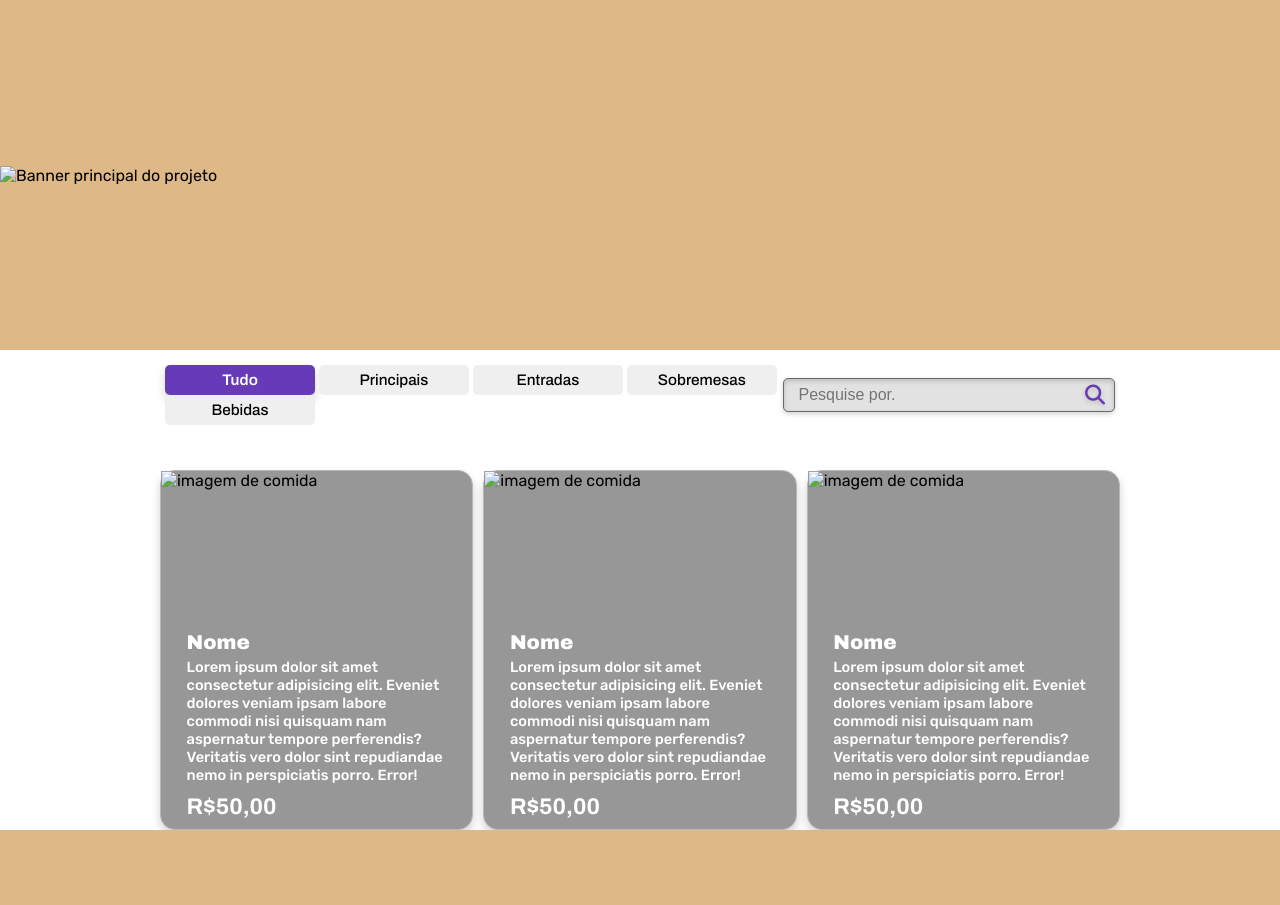
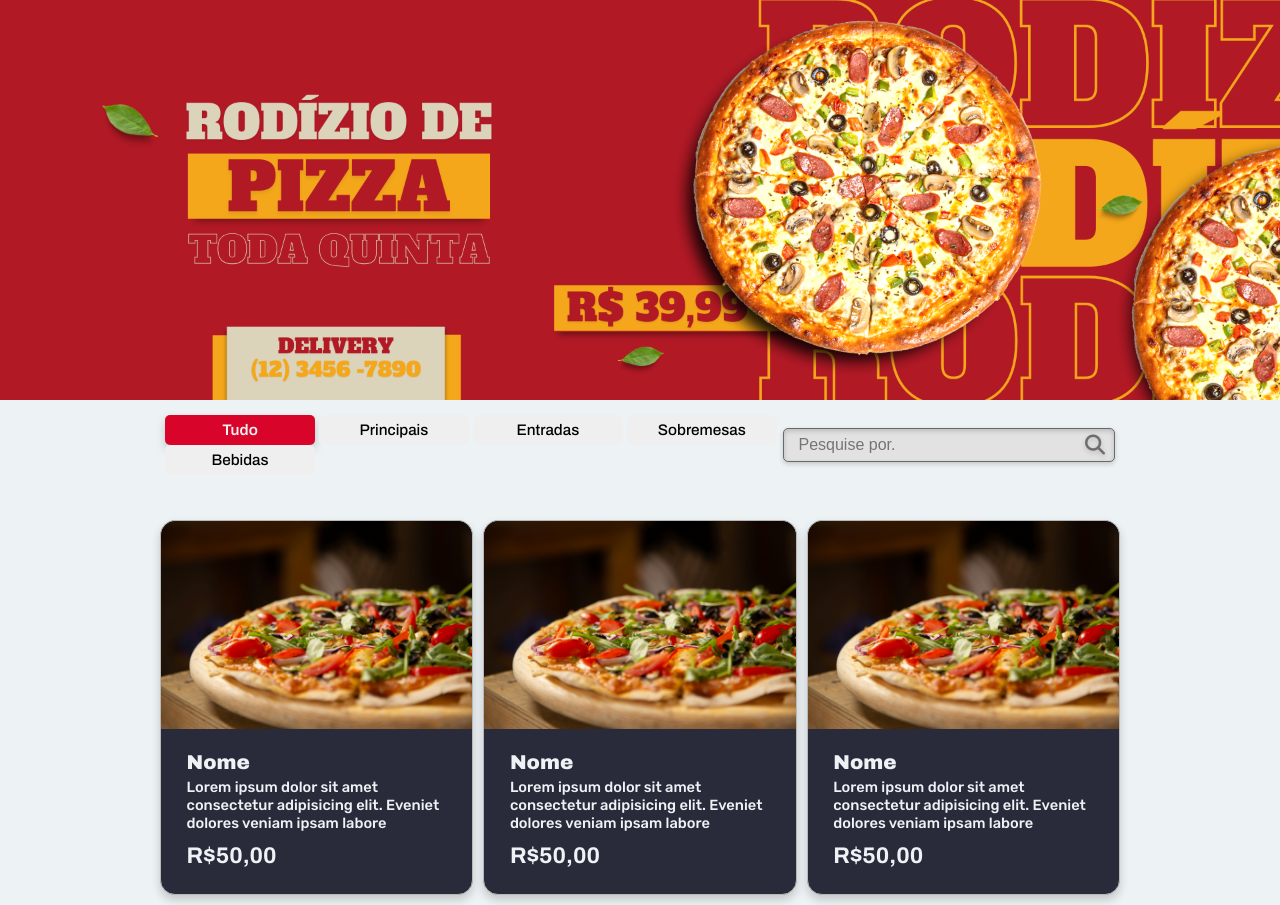
Before and after one commit to BrunoOller/ProntaComanda, a web app: page / in a window 1280 px wide. Before the commit the page ends 830 px from the top, so only its background shows below. Run offline with its HTML, style and script files only (its server is not run), Linux system fonts and the light colour scheme; data that the repository does not hold is empty.

Commit message:
Atualizando a página do cliente

```diff
--- a/index.html
+++ b/index.html
@@ -10,10 +10,9 @@
     <link rel="stylesheet" href="https://cdnjs.cloudflare.com/ajax/libs/font-awesome/6.5.0/css/all.min.css">
     <style>
         .banner {
-            width: 100vw;
-            min-height: 350px;
+            width: 100%;
             height: auto;
-            background-color: burlywood;
+            background-color: var(--grey);
             display: flex;
             justify-content: center;
             align-items: center;
@@ -21,18 +20,18 @@
             & .image-banner {
                 width: 100%;
                 height: 100%;
-                object-fit: contain;
+                object-fit: cover;
             }
         }
 
         .main {
-            width: 100vw;
+            width: 100%;
             height: auto;
             display: flex;
             justify-content: center;
             align-items: center;
             flex-direction: column;
-            margin-top: 10px;
+            padding: 10px 0 10px 0;
 
             & .filtering {
                 width: 75%;
@@ -57,8 +56,8 @@
                         transition: all 0.3s ease-out;
 
                         &:hover {
-                            background-color: var(--indigo-bloom);
-                            color: var(--white);
+                            background-color: var(--flag-red);
+                            color: var(--platinum);
                             font-weight: 600;
                             box-shadow: 0 5px 10px #0000002e;
                             transition: all 0.3s ease-in;
@@ -66,8 +65,8 @@
                     }
 
                     & .selecionado {
-                        background-color: var(--indigo-bloom);
-                        color: var(--white);
+                        background-color: var(--flag-red);
+                        color: var(--platinum);
                         font-weight: 600;
                         box-shadow: 0 5px 10px #0000002e;
                     }
@@ -104,7 +103,7 @@
                         & i {
                             position: absolute;
                             right: 10px;
-                            color: var(--indigo-bloom);
+                            color: #6e6e6e;
                             font-size: 15pt;
                             text-shadow: 0 2px 5px #0000002e;
                         }
@@ -123,20 +122,24 @@
 
                 & .block {
                     width: 400px;
+                    min-height: 375px;
                     height: auto;
-                    background-color: #979797;
+                    background-color: var(--space-indigo);
                     border-radius: 15px;
                     box-shadow: 0 5px 10px #0000002e;
                     border: 1px solid #b9b9b9;
                     display: flex;
                     flex-direction: column;
-                    justify-content: center;
+                    justify-content: start;
+                    gap: .75rem;
                     align-items: center;
 
                     & .food-image {
                         width: 100%;
-                        height: 150px;
+                        height: auto;
+                        max-height: 215px;
                         object-fit: cover;
+                        border-radius: 15px 15px 0 0;
                         border: 15px 15px 0 0;
                     }
 
@@ -156,14 +159,18 @@
                             & h2 {
                                 font-size: 15pt;
                                 font-weight: 900;
-                                color: var(--white);
+                                color: var(--platinum);
                                 margin-bottom: 5px;
                             }
 
                             & p {
                                 font-size: 11pt;
                                 font-weight: 500;
-                                color: var(--white);
+                                max-height: 55px;
+                                width: 100%;
+                                overflow: hidden;
+                                text-overflow: ellipsis;
+                                color: var(--platinum);
                             }
                         }
 
@@ -175,7 +182,7 @@
                             & h3 {
                                 font-size: 17pt;
                                 font-weight: 700;
-                                color: var(--white);
+                                color: var(--platinum);
                             }
                         }
                     }
@@ -187,8 +194,9 @@
 
 <body>
     <section class="banner">
-        <img src="" alt="Banner principal do projeto" class="image-banner">
+        <img src="./wwwroot/img/banner-pizza.png" alt="Banner principal do projeto" class="image-banner">
     </section>
+
     <section class="main">
         <div class="filtering">
             <div class="filters">
@@ -207,13 +215,12 @@
         </div>
         <div class="content">
             <div class="block">
-                <img src="" alt="imagem de comida" class="food-image">
+                <img src="./wwwroot/img/pizza.jpg" alt="imagem de comida" class="food-image">
                 <div class="text-content">
                     <div class="name-description">
                         <h2>Nome</h2>
                         <p>Lorem ipsum dolor sit amet consectetur adipisicing elit. Eveniet dolores veniam ipsam labore
-                            commodi nisi quisquam nam aspernatur tempore perferendis? Veritatis vero dolor sint
-                            repudiandae nemo in perspiciatis porro. Error!</p>
+                            commodi nisi quisquam nam</p>
                     </div>
                     <div class="price">
                         <h3>R$50,00</h3>
@@ -221,13 +228,12 @@
                 </div>
             </div>
             <div class="block">
-                <img src="" alt="imagem de comida" class="food-image">
+                <img src="./wwwroot/img/pizza.jpg" alt="imagem de comida" class="food-image">
                 <div class="text-content">
                     <div class="name-description">
                         <h2>Nome</h2>
                         <p>Lorem ipsum dolor sit amet consectetur adipisicing elit. Eveniet dolores veniam ipsam labore
-                            commodi nisi quisquam nam aspernatur tempore perferendis? Veritatis vero dolor sint
-                            repudiandae nemo in perspiciatis porro. Error!</p>
+                            commodi nisi quisquam nam</p>
                     </div>
                     <div class="price">
                         <h3>R$50,00</h3>
@@ -235,13 +241,12 @@
                 </div>
             </div>
             <div class="block">
-                <img src="" alt="imagem de comida" class="food-image">
+                <img src="./wwwroot/img/pizza.jpg" alt="imagem de comida" class="food-image">
                 <div class="text-content">
                     <div class="name-description">
                         <h2>Nome</h2>
                         <p>Lorem ipsum dolor sit amet consectetur adipisicing elit. Eveniet dolores veniam ipsam labore
-                            commodi nisi quisquam nam aspernatur tempore perferendis? Veritatis vero dolor sint
-                            repudiandae nemo in perspiciatis porro. Error!</p>
+                            commodi nisi quisquam nam</p>
                     </div>
                     <div class="price">
                         <h3>R$50,00</h3>
--- a/wwwroot/css/color.css
+++ b/wwwroot/css/color.css
@@ -1,9 +1,9 @@
 /* Cores gerais do projeto */
 
 :root {
-    --black: #000000;
-    --white: #FFFFFF;
-    --dust-grey: #CDCDCD;
-    --indigo-bloom: #673AB7;
-    --indigo-velvet: #522E93;
+    --space-indigo: #292B3B;
+    --platinum: #EDF2F4;
+    --grey: #A6A9AE;
+    --strawberry-red: #EF233C;
+    --flag-red: #D90429;
 }
--- a/wwwroot/css/reset.css
+++ b/wwwroot/css/reset.css
@@ -17,5 +17,5 @@ h1, h2, h3, h4, h5, h6, button, a {
 }
 
 body {
-    background-color: var(--white);
+    background-color: var(--platinum);
 }
```
Also changed, not shown: wwwroot/img/banner-pizza.png (added), wwwroot/img/pizza.jpg (added).
